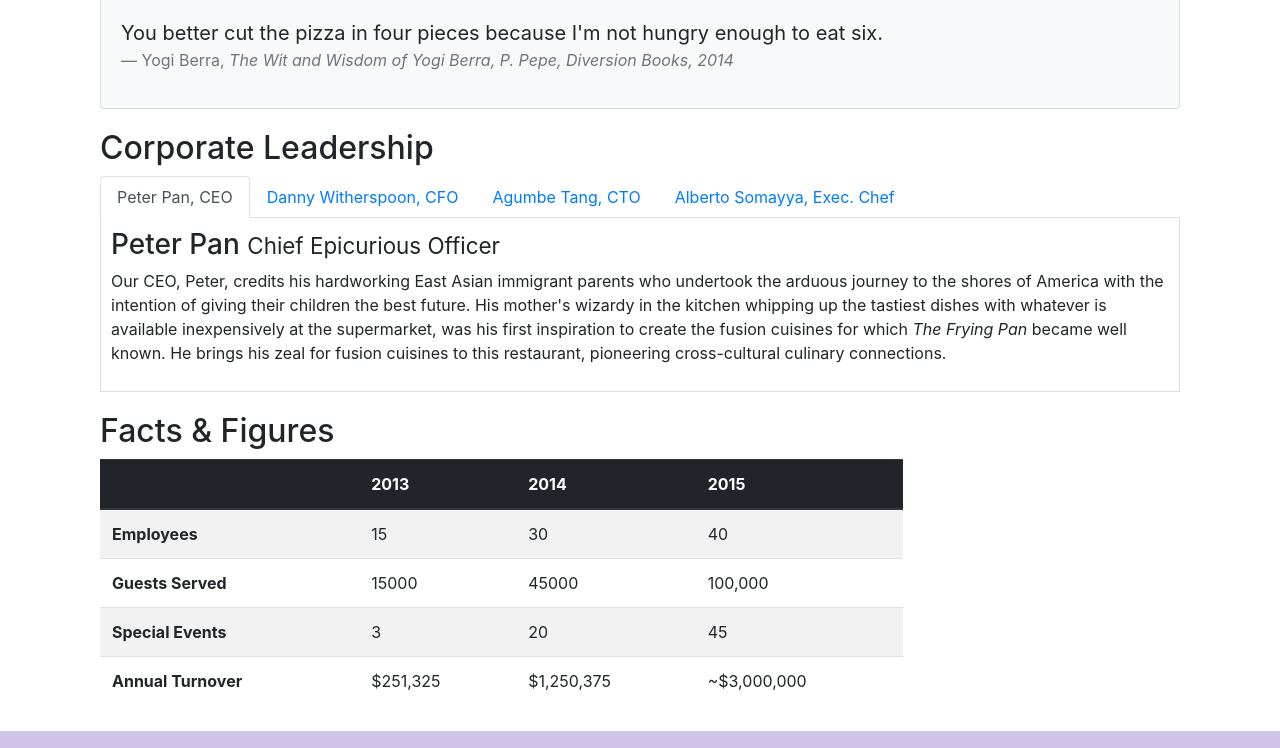
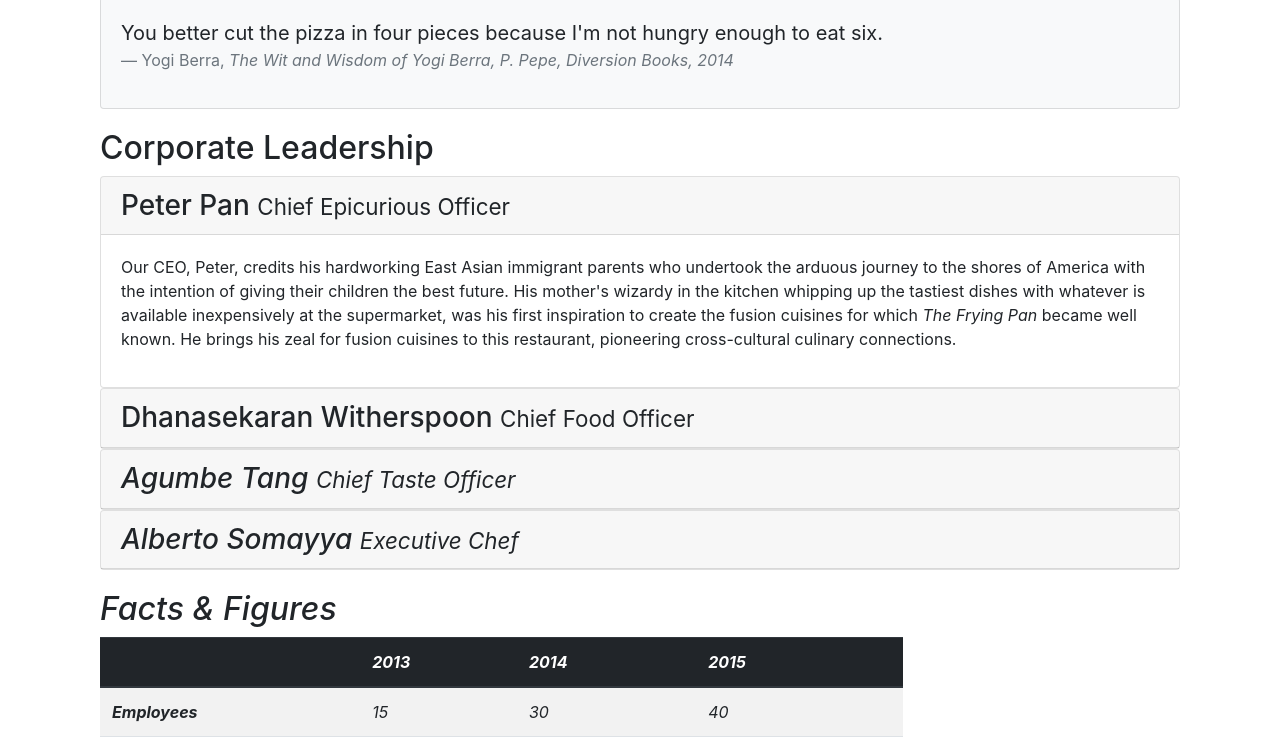
Before and after one commit to NirmalKumarJoshi/Course, a website: page aboutus.html in a window 1280 px wide. Shown: the part 905-1653 px from the top of the page. Drawn offline with nearby package versions, Linux system fonts and the light colour scheme.

Commit message:
Collapse and Accodian Added

```diff
--- a/aboutus.html
+++ b/aboutus.html
@@ -112,58 +112,96 @@
         <div class="row row-content align-items-center">
             <div class="col-12">
                 <h2>Corporate Leadership</h2>
-                <ul class="nav nav-tabs">
-                    <li class="nav-item">
-                        <a class="nav-link active" href="#peter" role="tab" data-toggle="tab">Peter Pan, CEO</a>
-                    </li>
-                    <li class="nav-item">
-                        <a class="nav-link" href="#danny" role="tab" data-toggle="tab">Danny Witherspoon, CFO</a>
-                    </li>
-                    <li class="nav-item">
-                        <a class="nav-link" href="#agumbe" role="tab" data-toggle="tab">Agumbe Tang, CTO</a>
-                    </li>
-                    <li class="nav-item">
-                        <a class="nav-link" href="#alberto" role="tab" data-toggle="tab">Alberto Somayya, Exec. Chef</a>
-                    </li>
-                </ul>
-                <div class="tab-content">
 
-                    <div role="tabpanel" class="tab-pane fade show active" id="peter">
-                        <h3>Peter Pan <small>Chief Epicurious Officer</small></h3>
-                        <p> Our CEO, Peter, credits his hardworking East Asian immigrant parents who undertook
-                            the arduous journey to the shores of America with the intention of giving their children
+                <div id="accordion">
+                    <div class="card">
+                        <div class="card-header" role="tab" id="peterhead">
+                            <h3 class="mb-0">
+                                <a data-toggle="collapse" data-target="#peter">
+                                    Peter Pan <small>Chief Epicurious Officer</small>
+                                </a>
+                            </h3>
+                        </div>
+                        <div class="collapse show" id="peter" data-parent="#accordion">
+                            <div class="card-body">
+                                <p class="d-none d-sm-block">Our CEO, Peter, credits his hardworking East Asian
+                                    immigrant parents who undertook
+                                    the arduous journey to the shores of America with the intention of giving their
+                                    children
                                     the best
-                            future. His mother's wizardy in the kitchen whipping up the tastiest dishes with whatever
+                                    future. His mother's wizardy in the kitchen whipping up the tastiest dishes with
+                                    whatever
                                     is
-                            available inexpensively at the supermarket, was his first inspiration to create the fusion
+                                    available inexpensively at the supermarket, was his first inspiration to create the
+                                    fusion
                                     cuisines
-                            for which <em>The Frying Pan</em> became well known. He brings his zeal for fusion cuisines
+                                    for which <em>The Frying Pan</em> became well known. He brings his zeal for fusion
+                                    cuisines
                                     to this
-                            restaurant, pioneering cross-cultural culinary connections. </p>
+                                    restaurant, pioneering cross-cultural culinary connections.</p>
+                            </div>
+                        </div>
                     </div>
 
+                    <div class="card">
+                            <div class="card-header" role="tab" id="dannyhead">
+                            <h3 class="mb-0">
+                                <a class="collapsed" data-toggle="collapse" data-target="#danny">
+                                Dhanasekaran Witherspoon <small>Chief Food Officer</small>
+                                </a>
+                            </h3>
+                        </div>
+                        <div class="collapse" id="danny" data-parent="#accordion">
+                            <div class="card-body">
+                                <p class="d-none d-sm-block">Blessed with the most discerning gustatory sense, Agumbe, our CTO, personally ensures
+                                        that every dish that we serve meets his exacting tastes. Our chefs dread the tongue lashing
+                                        that
+                                        ensues if their dish does not meet his exacting standards. He lives by his motto, <em>You
+                                            click
+                                            only if you survive my lick.</p>
+                            </div>
+                        </div>
+                    </div>
 
-
-                    <div role="tabpanel" class="tab-pane" id="danny">
-                        <h3>Agumbe Tang <small>Chief Taste Officer</small></h3>
-                        <p>Blessed with the most discerning gustatory sense, Agumbe, our CTO, personally ensures
+                    <div class="card">
+                            <div class="card-header" role="tab" id="agumbehead">
+                            <h3 class="mb-0">
+                                <a class="collapsed" data-toggle="collapse" data-target="#agumbe">
+                                Agumbe Tang <small>Chief Taste Officer</small>
+                                </a>
+                            </h3>
+                        </div>
+                        <div class="collapse" id="agumbe" data-parent="#accordion">
+                            <div class="card-body">
+                                <p class="d-none d-sm-block">Blessed with the most discerning gustatory sense, Agumbe, our CTO, personally ensures
                                         that every dish that we serve meets his exacting tastes. Our chefs dread the tongue lashing
                                         that
                                         ensues if their dish does not meet his exacting standards. He lives by his motto, <em>You
                                             click
                                             only if you survive my lick.</em></p>
                             </div>
+                        </div>
+                    </div>
 
-                    <div role="tabpanel" class="tab-pane" id="alberto">
-                        <h3>Alberto Somayya <small>Executive Chef</small></h3>
-                        <p>Award winning three-star Michelin chef with wide International experience having
+                    <div class="card">
+                            <div class="card-header" role="tab" id="albertohead">
+                            <h3 class="mb-0">
+                                <a class="collapsed" data-toggle="collapse" data-target="#alberto">
+                                Alberto Somayya <small>Executive Chef</small>
+                                </a>
+                            </h3>
+                        </div>
+                        <div class="collapse" id="alberto" data-parent="#accordion">
+                            <div class="card-body">
+                                <p class="d-none d-sm-block">Award winning three-star Michelin chef with wide International experience having
                                         worked closely with whos-who in the culinary world, he specializes in creating
                                         mouthwatering
                                         Indo-Italian fusion experiences. He says, <em>Put together the cuisines from the two
                                             craziest
                                             cultures, and you get a winning hit! Amma Mia!</em></p>
                             </div>
-
+                        </div>
+                    </div>
 
                 </div>
 
```
Lines whose indentation alone changed are shown as unchanged.
